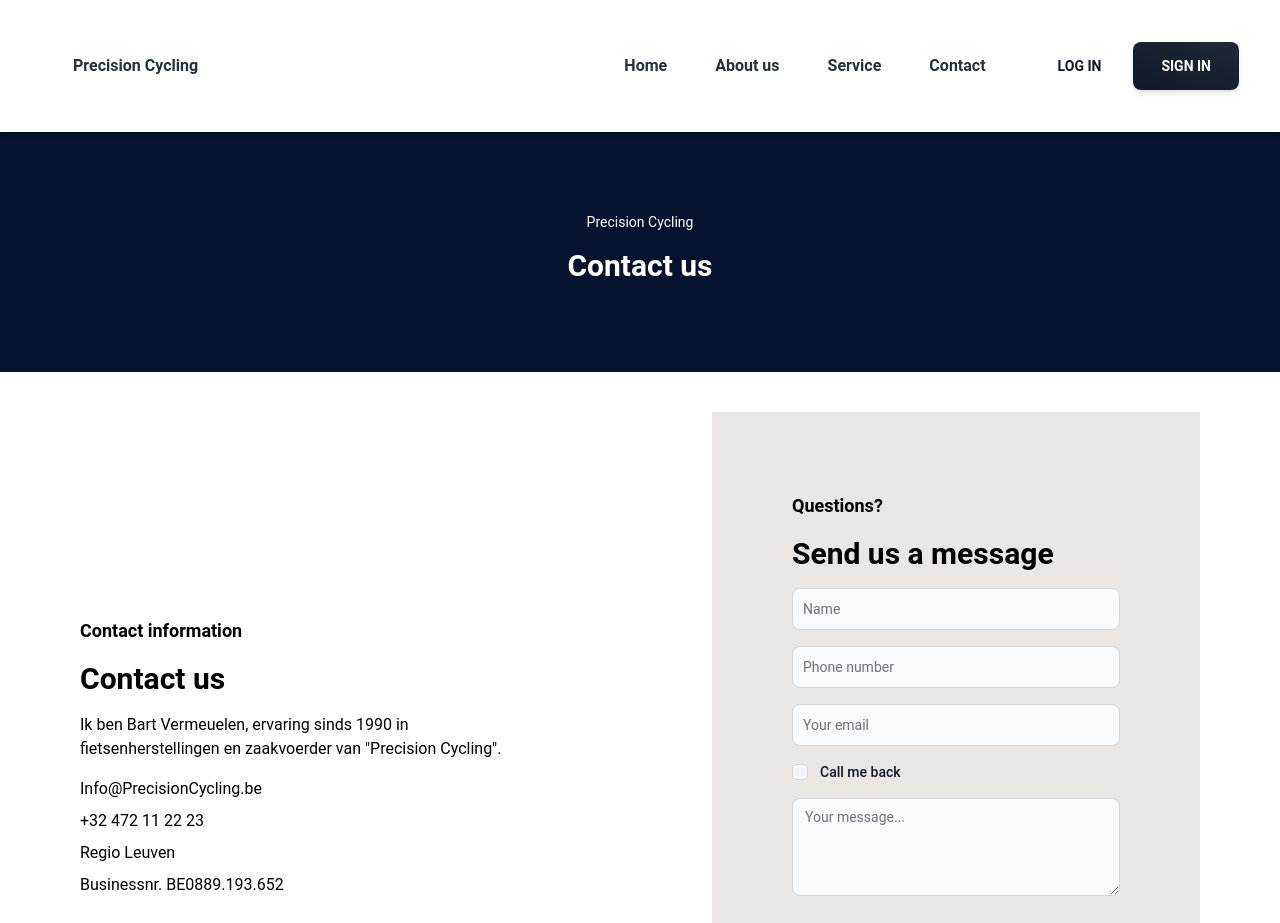
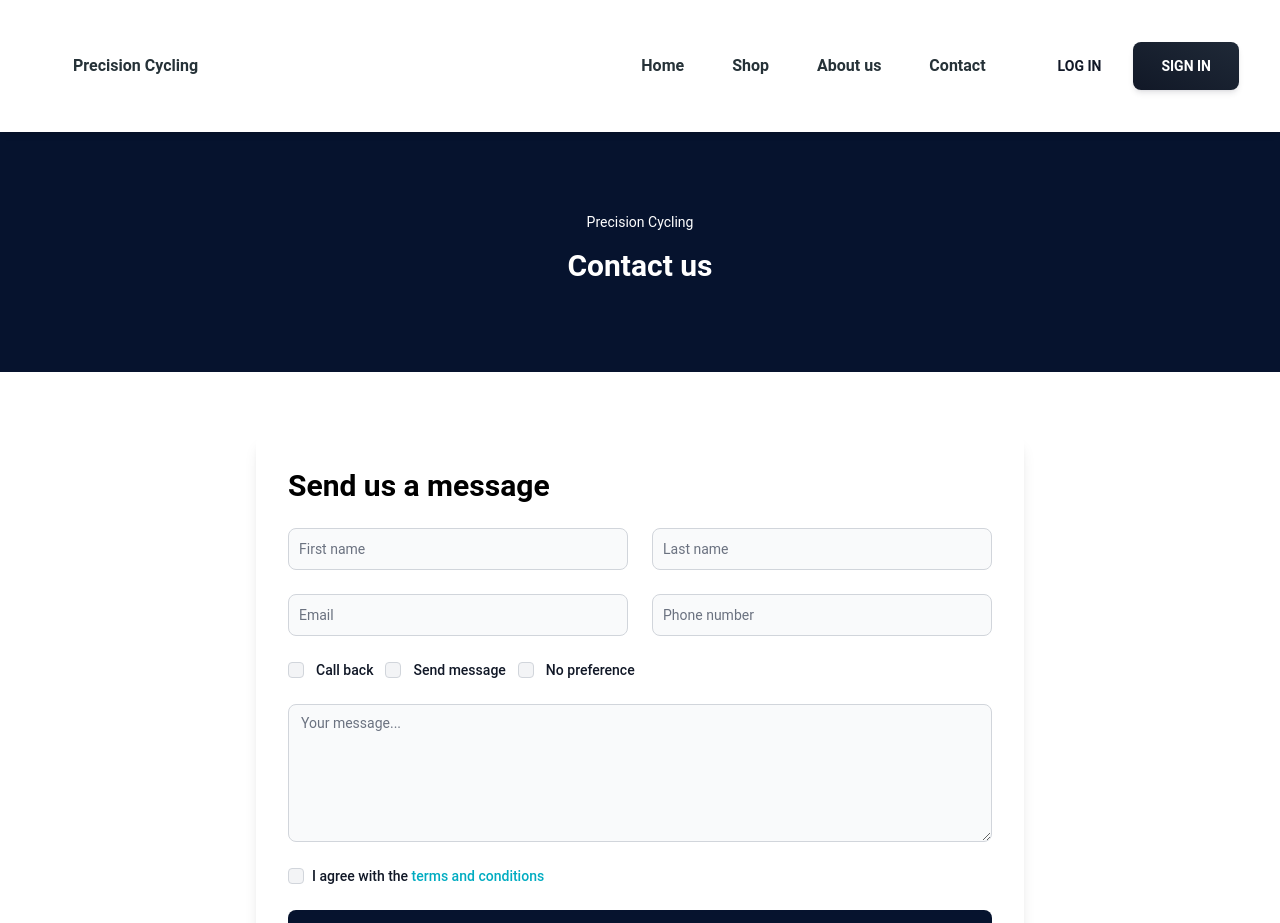
Before and after one commit to IgorMoensStudent/VisualDesign27, a Next.js app in the folder visualdesign/: page /contact in a window 1280 px wide. Shown: the top 923 px of the page. Built offline with nearby package versions, Linux system fonts and the light colour scheme.

Commit message:
contact page finished

```diff
--- a/visualdesign/components/Header.tsx
+++ b/visualdesign/components/Header.tsx
@@ -19,11 +19,11 @@ const NavList = (
                     </Typography>
 
                     <Typography as="li" variant="body" color="blue-gray" className="p-3 font-semibold" placeholder="">
-                        <Link href="#" className="flex items-center hover-underline-padding">About us</Link>
+                        <Link href="#" className="flex items-center hover-underline-padding">Shop</Link>
                     </Typography>
 
                     <Typography as="li" variant="body" color="blue-gray" className="p-3 font-semibold" placeholder="">
-                        <Link href="#" className="flex items-center hover-underline-padding">Service</Link>
+                        <Link href="#" className="flex items-center hover-underline-padding">About us</Link>
                     </Typography>
 
                     <Typography as="li" variant="body" color="blue-gray" className="p-3 font-semibold" placeholder="">
--- a/visualdesign/pages/appointment/index.tsx
+++ b/visualdesign/pages/appointment/index.tsx
@@ -24,48 +24,48 @@ const Appointment: React.FC = () => {
                 </div>
 
 
-                <div className="flex-grow p-8">
-                    <div className="flex flex-col lg:flex-row gap-8 p-8 items-center justify-center">
-                        <div className="max-w-3xl w-full bg-white rounded-lg shadow-lg p-6">
-                            <div className="mb-4 text-2xl font-bold">Your credentials</div>
+                <div className="flex-grow p-12">
+                    <div className="flex flex-col lg:flex-row gap-12 p-12 items-center justify-center">
+                        <div className="max-w-4xl w-full bg-white rounded-lg shadow-lg p-8">
+                            <div className="mb-8 text-3xl font-bold">Your credentials</div>
 
-                            <div className="grid grid-cols-2 gap-4 mb-4">
+                            <div className="grid grid-cols-2 gap-6 mb-8">
                                 <div>
-                                    <TextInput id="firstName" type="text" placeholder="First name" required />
+                                    <TextInput id="firstName" type="text" placeholder="First name" required className="w-full" />
                                 </div>
                                 <div>
-                                    <TextInput id="lastName" type="text" placeholder="Last name" required />
+                                    <TextInput id="lastName" type="text" placeholder="Last name" required className="w-full" />
                                 </div>
                                 <div>
-                                    <TextInput id="email" type="email" placeholder="Your email" required />
+                                    <TextInput id="email" type="email" placeholder="Your email" required className="w-full" />
                                 </div>
                                 <div>
-                                    <TextInput id="phoneNumber" type="tel" placeholder="Phone number" required />
+                                    <TextInput id="phoneNumber" type="tel" placeholder="Phone number" required className="w-full" />
                                 </div>
                                 <div>
-                                    <TextInput id="street" type="text" placeholder="Your street" required />
+                                    <TextInput id="street" type="text" placeholder="Your street" required className="w-full" />
                                 </div>
                                 <div>
-                                    <TextInput id="streetNumber" type="text" placeholder="Street number" required />
+                                    <TextInput id="streetNumber" type="text" placeholder="Street number" required className="w-full" />
                                 </div>
                                 <div className="col-span-2">
-                                    <TextInput id="city" type="text" placeholder="Your city" required />
+                                    <TextInput id="city" type="text" placeholder="Your city" required className="w-full" />
                                 </div>
                             </div>
 
-                            <div className="border-t border-gray-300 my-4"></div>
+                            <div className="border-t border-gray-300 my-8"></div>
 
-                            <div className="mb-4 text-2xl font-bold">Bike Information and Preference</div>
+                            <div className="mb-8 text-3xl font-bold">Bike Information and Preference</div>
 
-                            <div className="mb-4">
-                                <div className="text-sm mb-1 font-bold">Date:</div>
+                            <div className="mb-8">
+                                <div className="text-lg mb-2 font-bold">Date:</div>
                                 <Datepicker />
                             </div>
 
-                            <div className="mb-4">
-                                <div className="text-sm mb-1 font-bold">Time Preference:</div>
-                                <div className="flex items-center gap-3">
-                                <Checkbox id="morning"/>
+                            <div className="mb-8">
+                                <div className="text-lg mb-2 font-bold">Time Preference:</div>
+                                <div className="flex items-center gap-4">
+                                    <Checkbox id="morning" />
                                     <Label htmlFor="morning">Morning</Label>
 
                                     <Checkbox id="afternoon" />
@@ -79,11 +79,11 @@ const Appointment: React.FC = () => {
                                 </div>
                             </div>
 
-                            <div className="mb-4">
-                                <div className="text-sm mb-1 font-bold">Bike Information:</div>
-                                <div className="grid grid-cols-2 gap-4">
+                            <div className="mb-8">
+                                <div className="text-lg mb-2 font-bold">Bike Information:</div>
+                                <div className="grid grid-cols-2 gap-6">
                                     <div>
-                                        <TextInput id="bikeBrand" type="text" placeholder="Brand" required />
+                                        <TextInput id="bikeBrand" type="text" placeholder="Brand" required className="w-full" />
                                     </div>
                                     <div>
                                         <FileInput id="bikeImage" multiple />
@@ -91,12 +91,12 @@ const Appointment: React.FC = () => {
                                 </div>
                             </div>
 
-                            <div className="mb-4">
-                                <div className="text-sm mb-1 font-bold">Service:</div>
-                                <Textarea id="comment" placeholder="Describe the problem or service needed" required rows={4} />
+                            <div className="mb-8">
+                                <div className="text-lg mb-2 font-bold">Service:</div>
+                                <Textarea id="comment" placeholder="Describe the problem or service needed" required rows={6} className="w-full" />
                             </div>
 
-                            <div className="mb-4 flex items-center gap-2">
+                            <div className="mb-8 flex items-center gap-4">
                                 <Checkbox id="accept" />
                                 <Label htmlFor="accept" className="flex">
                                     I agree with the&nbsp;
--- a/visualdesign/pages/contact/index.tsx
+++ b/visualdesign/pages/contact/index.tsx
@@ -18,63 +18,59 @@ const Contact: React.FC = () => {
             </div>
         </div>
 
-        <div className="flex-grow ">
-    <div className="flex flex-col lg:flex-row gap-8 p-10 items-center justify-center">
-        <div className="flex-shrink-0 mb-4 lg:mb-0 w-full lg:w-1/2 lg:ml-10">
-            <div className="max-w-md">
-                <div className="mb-4 text-lg font-bold">Contact information</div>
-                <div className="mb-4 text-3xl font-bold">Contact us</div>
-                <div className="mb-4">
-                    <p>Ik ben Bart Vermeuelen, ervaring sinds 1990 in fietsenherstellingen en zaakvoerder van "Precision Cycling".</p>
-                </div>
+        <div className="flex-grow p-8">
+            <div className="flex flex-col lg:flex-row gap-8 p-8 items-center justify-center">
+                <div className="max-w-3xl w-full bg-white rounded-lg shadow-lg p-8">
+                    <div className="mb-6 text-3xl font-bold">Send us a message</div>
 
-                <div className="mb-4">
-                    <ul>
-                        <li className="mb-2">Info@PrecisionCycling.be</li>
-                        <li className="mb-2">+32 472 11 22 23</li>
-                        <li className="mb-2">Regio Leuven</li>
-                        <li className="mb-2">Businessnr. BE0889.193.652</li>
-                    </ul>
+                    <div className="grid grid-cols-2 gap-6 mb-6">
+                        <div>
+                            <TextInput id="name" type="text" placeholder="First name" required className="w-full" />
+                        </div>
+                        <div>
+                            <TextInput id="phone" type="text" placeholder="Last name" required className="w-full" />
+                        </div>
+                        <div>
+                            <TextInput id="email" type="email" placeholder="Email" required className="w-full" />
+                        </div>
+                        <div>
+                            <TextInput id="phone" type="text" placeholder="Phone number" required className="w-full" />
+                        </div>
+                    </div>
+
+                    <div className="mb-6">
+                        <div className="flex items-center gap-3">
+                            <Checkbox id="call" />
+                            <Label htmlFor="call">Call back</Label>
+
+                            <Checkbox id="message" />
+                            <Label htmlFor="message">Send message</Label>
+
+                            <Checkbox id="nopreference" />
+                            <Label htmlFor="nopreference">No preference</Label>
+                        </div>
+                    </div>
+
+                    <div className="mb-6">
+                        <Textarea id="comment" placeholder="Your message..." required rows={6} className="w-full" />
+                    </div>
+
+                    <div className="mb-6 flex items-center gap-2">
+                        <Checkbox id="accept" />
+                        <Label htmlFor="accept" className="flex">
+                            I agree with the&nbsp;
+                            <a href="#" className="text-cyan-600 hover:underline dark:text-cyan-500">
+                                terms and conditions
+                            </a>
+                        </Label>
+                    </div>
+
+                    <Button type="submit" className="w-full bg-[#06132E]">
+                        Send
+                    </Button>
                 </div>
             </div>
         </div>
-
-        <div className="flex flex-col text-center lg:text-left pl-20 w-full lg:w-1/2 lg:mr-10 bg-[#EAE6E3] p-20">
-            <div className="mb-4 text-lg font-bold">Questions?</div>
-            <div className="mb-4 text-3xl font-bold">Send us a message</div>
-
-            <div className="grid grid-cols-1 gap-4 mb-4">
-                <div>
-                    <TextInput id="name" type="text" placeholder="Name" required />
-                </div>
-                <div>
-                    <TextInput id="lastName" type="number" placeholder="Phone number" required />
-                </div>
-                <div>
-                    <TextInput id="email" type="email" placeholder="Your email" required />
-                </div>
-
-                <div className="flex items-center gap-3">
-                    <Checkbox id="call" />
-                    <Label htmlFor="call">Call me back</Label>
-                </div>
-
-                <div className="mb-4">
-                    <Textarea id="comment" placeholder="Your message..." required rows={4} />
-                </div>
-
-                <div className="mb-4 flex items-center gap-2">
-                    <Checkbox id="accept" />
-                    <Label htmlFor="accept" className="flex">I agree with the&nbsp;<a href="#" className="text-cyan-600 hover:underline dark:text-cyan-500">terms and conditions</a></Label>
-                </div>
-
-                <Button type="submit" className="w-full bg-[#06132E]">Send</Button>
-            </div>
-        </div>
-    </div>
-</div>
-
-
     </main>
 
     </>
```
Lines whose indentation alone changed are shown as unchanged.
